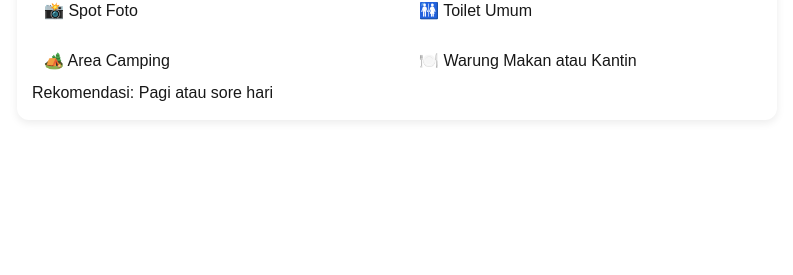
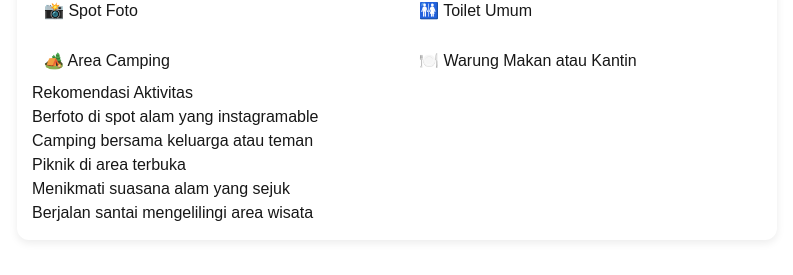
Before and after one commit to jovanakbarsetiodono-code/TI-WEB-24A-SIXTUPLE, a Next.js app in the folder my-app/: page /lokasi in a window 1280 px wide. Shown: the part 1017-1292 px from the top of the page, without its empty margins (243-1036 px from the left). Before the commit the page ends 1177 px from the top, so only its background shows below. Built offline with nearby package versions, Linux system fonts and the light colour scheme.

Commit message:
menambahkan section rekomendasi aktivitas di halaman lokasi

```diff
--- a/my-app/app/lokasi/page.tsx
+++ b/my-app/app/lokasi/page.tsx
@@ -49,7 +49,17 @@ export default function Lokasi() {
               <li>🍽️ Warung Makan atau Kantin</li>
             </ul>
 
-            <p>Rekomendasi: Pagi atau sore hari</p>
+            <section className={styles.recommendation}>
+              <h2>Rekomendasi Aktivitas</h2>
+
+              <ul className={styles.recommendationList}>
+                <li>Berfoto di spot alam yang instagramable</li>
+                <li>Camping bersama keluarga atau teman</li>
+                <li>Piknik di area terbuka</li>
+                <li>Menikmati suasana alam yang sejuk</li>
+                <li>Berjalan santai mengelilingi area wisata</li>
+              </ul>
+            </section>
           </div>
         </div>
       </div>
```
